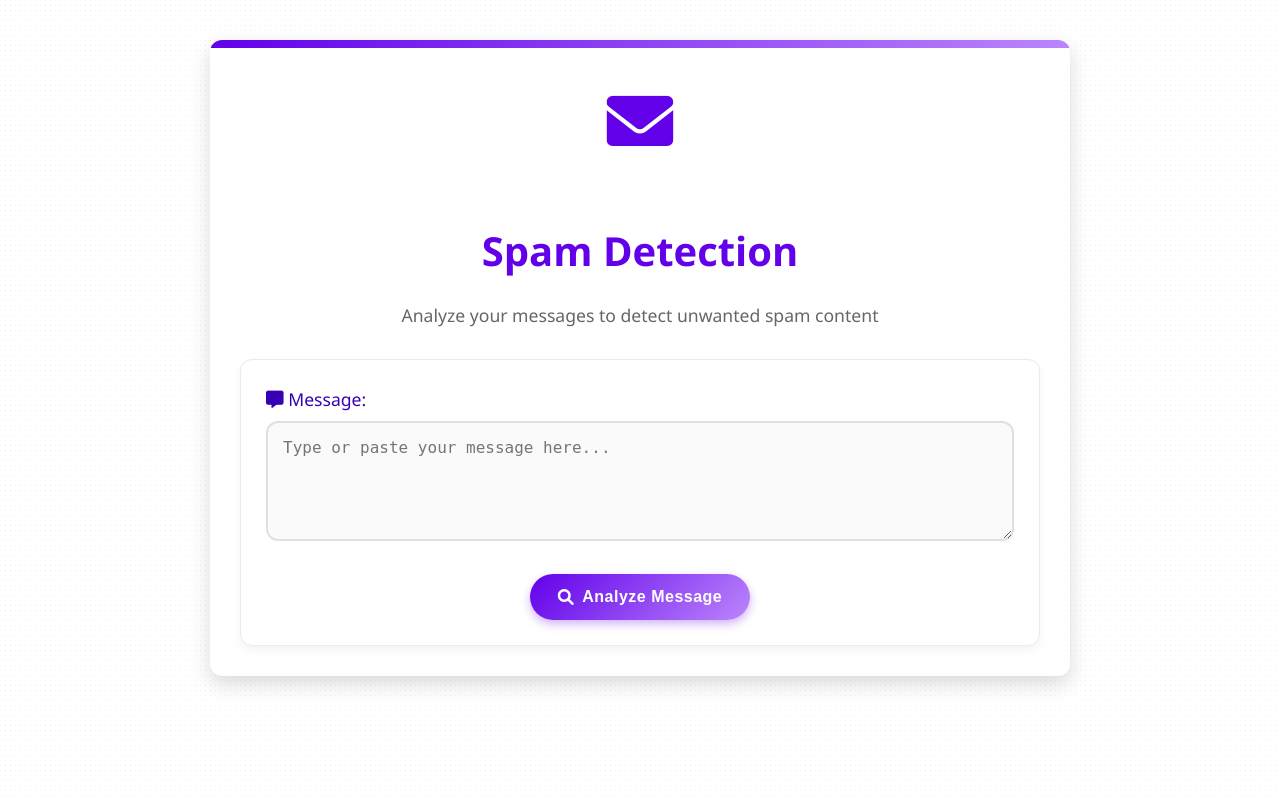
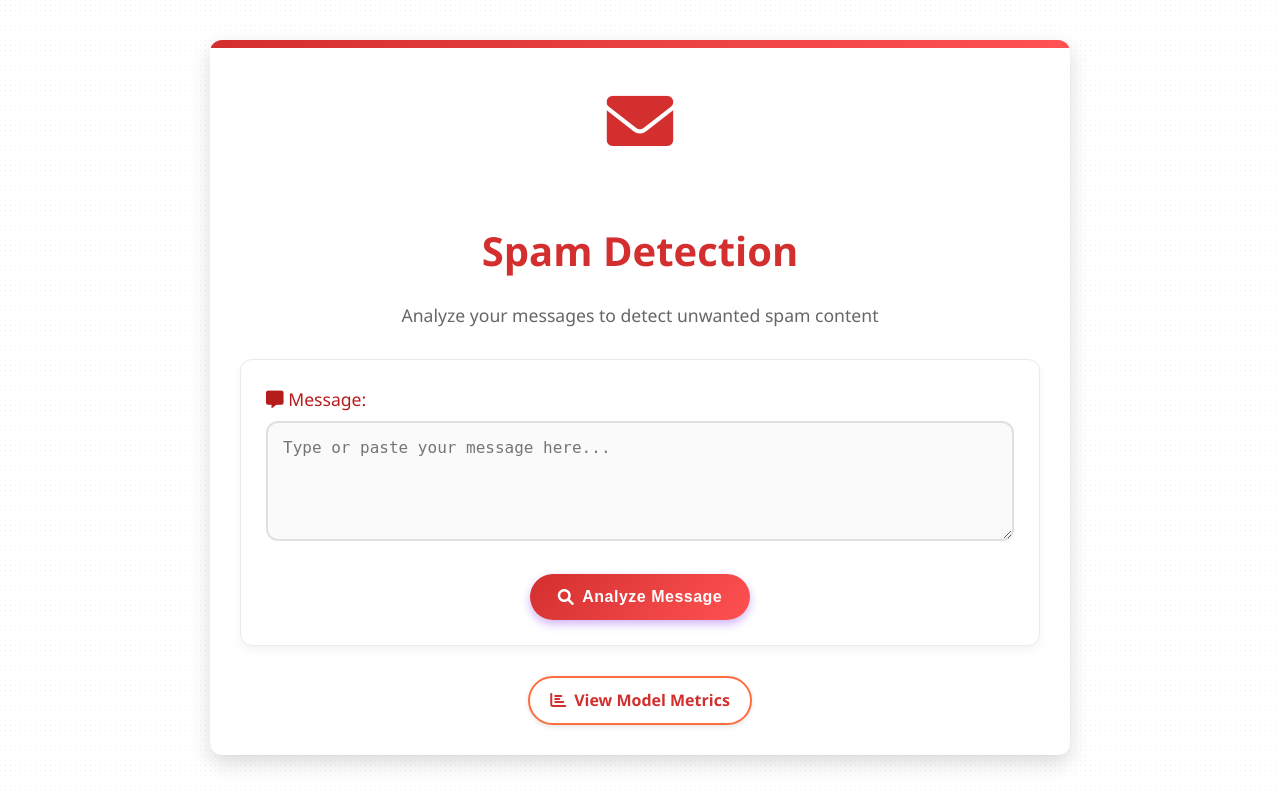
Before and after one commit to miqqie/spam_detection, a Flask app: page / in a window 1280 px wide. Run offline with Flask 3, Linux system fonts and the light colour scheme.

Commit message:
metrics button and color change

```diff
--- a/templates/predict.html
+++ b/templates/predict.html
@@ -7,14 +7,14 @@
     <link rel="stylesheet" href="https://cdnjs.cloudflare.com/ajax/libs/font-awesome/6.0.0/css/all.min.css">
     <style>
         :root {
-            --primary-color: #6200ea;
-            --secondary-color: #3700b3;
-            --accent-color: #03dac6;
+            --primary-color: #d32f2f;
+            --secondary-color: #b71c1c;
+            --accent-color: #ff6e40;
             --background-color: #f5f5f5;
             --text-color: #333;
             --border-radius: 12px;
             --box-shadow: 0 8px 20px rgba(0, 0, 0, 0.15);
-            --gradient-bg: linear-gradient(135deg, #6200ea, #bb86fc);
+            --gradient-bg: linear-gradient(135deg, #d32f2f, #ff5252);
         }
 
         body {
@@ -201,6 +201,36 @@
             bottom: -30px;
             left: -30px;
         }
+
+        .metrics-button {
+            background-color: white;
+            color: var(--primary-color);
+            border: 2px solid var(--accent-color);
+            padding: 10px 20px;
+            border-radius: 50px;
+            text-decoration: none;
+            font-weight: 600;
+            display: inline-flex;
+            align-items: center;
+            margin-top: 30px;
+            transition: all 0.3s;
+            box-shadow: 0 2px 5px rgba(0, 0, 0, 0.1);
+        }
+
+        .metrics-button:hover {
+            background-color: var(--accent-color);
+            color: white;
+            transform: translateY(-2px);
+            box-shadow: 0 4px 8px rgba(0, 0, 0, 0.15);
+        }
+
+        .metrics-button i {
+            margin-right: 8px;
+        }
+
+        .button-container {
+            text-align: center;
+        }
     </style>
 </head>
 <body>
@@ -230,6 +260,12 @@
             <strong>Prediction:</strong> {{ result | capitalize }}
         </div>
         {% endif %}
+
+        <div class="button-container">
+            <a href="/metrics" class="metrics-button">
+                <i class="fas fa-chart-bar"></i> View Model Metrics
+            </a>
+        </div>
     </div>
 </body>
 </html>
```
Also changed, not shown: templates/metrics.html (+4 -4 lines).
